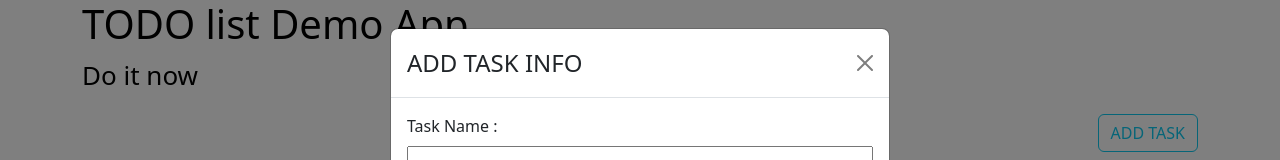
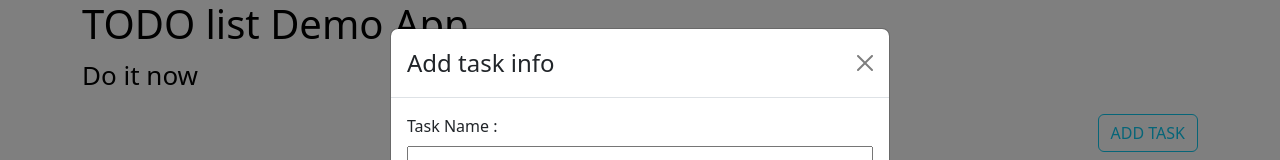
Before and after one commit to Barry140/react-app, a React (Create React App) app: page / in a window 1280 px wide. Both pictures are taken after a click on the button "ADD TASK". Shown: the top 160 px of the page. Built offline with nearby package versions, Linux system fonts and the light colour scheme.

Commit message:
Revert "git push"
This reverts commit 263fc7e350b4a65ccd5dbd4fec7429866524b464.

git revert

```diff
--- a/src/App.js
+++ b/src/App.js
@@ -83,6 +83,7 @@ function App() {
         status: ''
       })
       setEditPeople({index: null});
+
     }
 
   }
@@ -105,24 +106,13 @@ function App() {
       })
     }
 
-    //
-  const [show, setShow] = useState(false);
-  const handleCloseButton = () => {
-    if(validateValues()){
-      console.log(validateValues())
-      return setShow(false)
-    }
-  };
-  const handleClose = () => {
-    setPeopleFormData(defaultFormData);
-    setEditPeople({index: null});
-    return setShow(false)
-  };
-  const handleShow = () => setShow(true);
 
   const listitem = people.map((item, idx) => <tr key={idx}>
+
     <td style={{ textAlign: 'center' }}>{idx}</td>
     <td style={{ textAlign: 'center' }}>{item.name}</td>
+
+
     <td style={{ textAlign: 'center' }}>
       {item.status === 'ok' ? (
           <p className="text-uppercase">👍 {item.status}</p>
@@ -132,15 +122,23 @@ function App() {
           <p>🎱 {item.status}</p>
       )}
     </td>
-    <td style={{ textAlign: 'center' }}>
-      {/* <Button variant="outline-dark" type="button" onClick={() => handleEdit(idx)}>✏</Button> */}
-      <Button variant="outline-dark" type="button" onClick={() => {handleShow(); handleEdit(idx)}}>✏</Button>
-    </td>
+
+    <td style={{ textAlign: 'center' }}><Button variant="outline-dark" type="button" onClick={() => handleEdit(idx)}>✏</Button></td>
     <td style={{ textAlign: 'center' }}><Button variant="outline-dark" type="button" onClick={() => handleDelete(idx)}>🗑</Button></td>
+
   </tr>)
 
 
+  const [show, setShow] = useState(false);
 
+  const handleCloseButton = () => {
+    if(validateValues()){
+      console.log(validateValues())
+      return setShow(false)
+    }
+  };
+  const handleClose = () => setShow(false);
+  const handleShow = () => setShow(true);
 
   return (
     <>
@@ -154,13 +152,13 @@ function App() {
 
         <div style={{ textAlign: 'right' }}>
           <Button  variant="outline-info" onClick={handleShow}>
-           ADD TASK
+           {editPeople.index !== null ? 'Click here to Edit selected task ' : 'ADD TASK'}
           </Button>
         </div>
 
         <Modal show={show} onHide={handleClose}>
         <Modal.Header closeButton>
-          <Modal.Title>{editPeople.index !== null ? 'EDIT TASK INFO' : 'ADD TASK INFO'}</Modal.Title>
+          <Modal.Title> Add task info</Modal.Title>
         </Modal.Header>
 
         <Form onSubmit={handleItem}>
```
